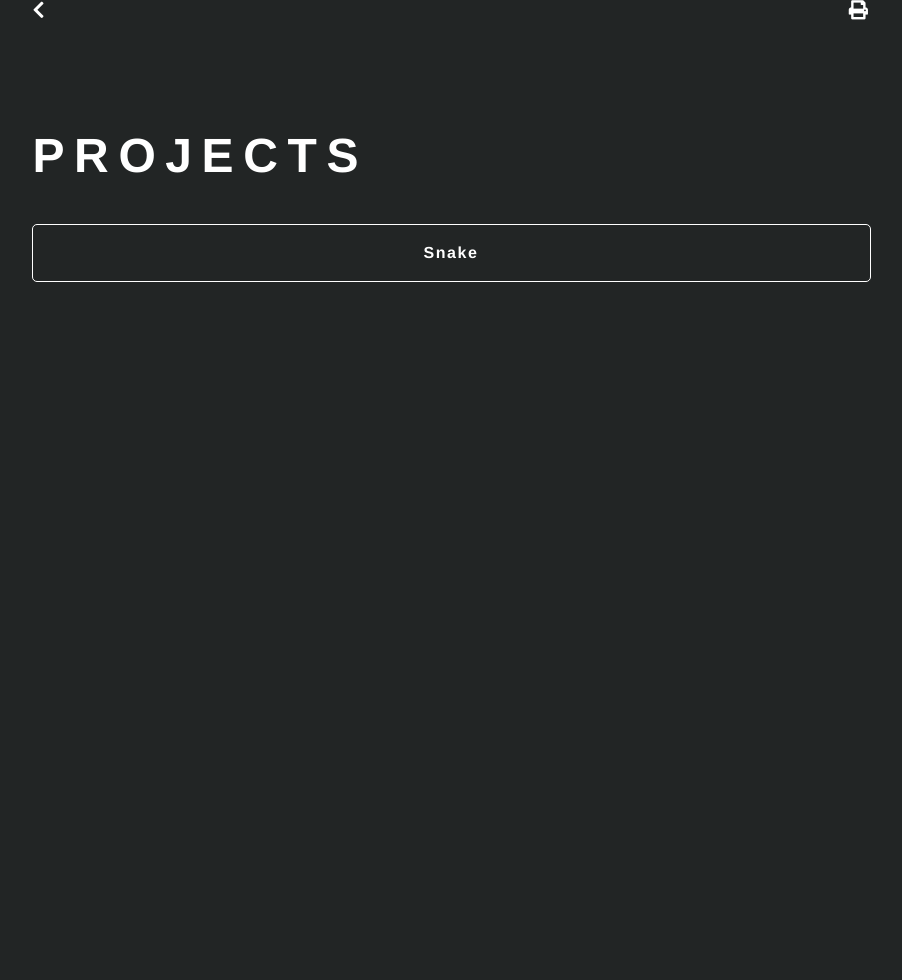
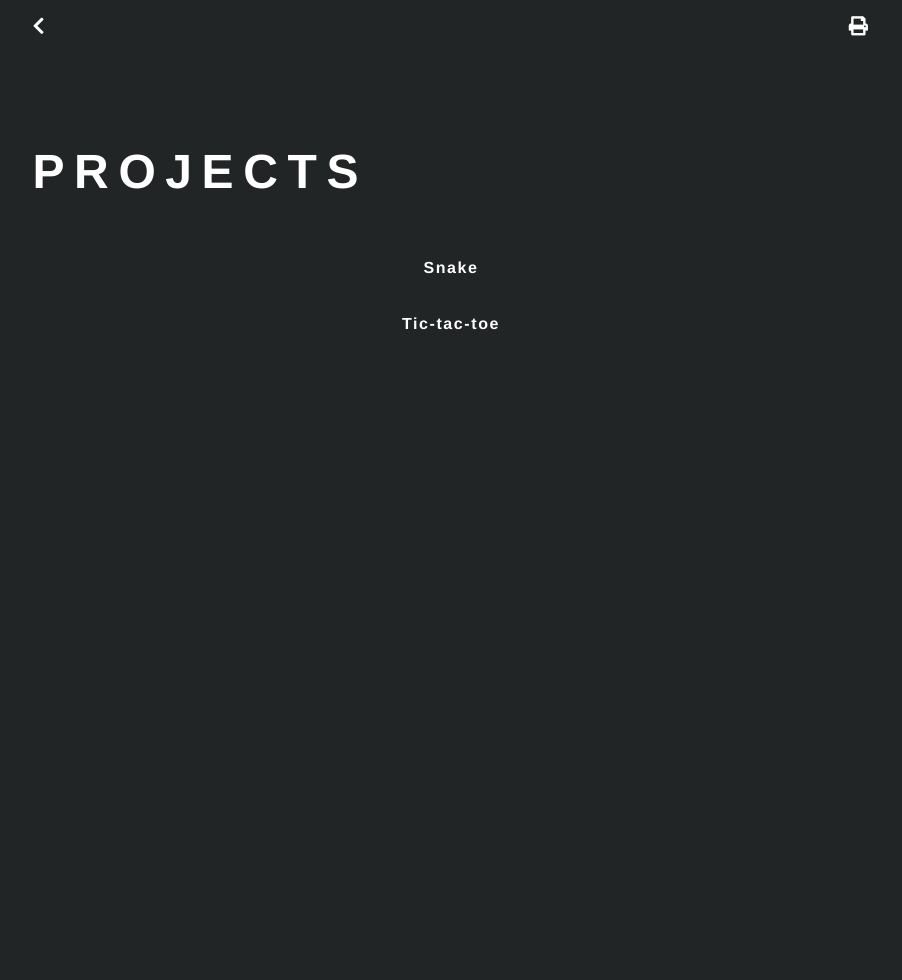
Before and after one commit to adrisons/adrisons.github.io, a Jekyll site: the page built from projects.html, in a window 1280 px wide. Shown: the whole page, without its empty margins (189-1091 px from the left). Built offline with Jekyll 4.4.1, drawn with Linux system fonts in a browser that asks for light colours; nearby versions of some CDN libraries.

Commit message:
Add tic-tac-toe project

```diff
--- a/_data/projects/projects.yml
+++ b/_data/projects/projects.yml
@@ -2,3 +2,5 @@ title: Projects
 list:
     - name: 'Snake'
       url: 'https://adrisons.github.io/snake/'
+    - name: 'Tic-tac-toe'
+      url: 'https://adrisons.github.io/tic-tac-toe/'
--- a/assets/css/projects/projects.css
+++ b/assets/css/projects/projects.css
@@ -3,11 +3,6 @@
     max-width: 837px;
 }
 
-.buttons-list ul li {
-    border: 1px solid white;
-    border-radius: 5px;
-    width: 100%;
-}
 .buttons-list ul li a {
     padding: 1em;
 }
--- a/assets/css/styles.css
+++ b/assets/css/styles.css
@@ -33,6 +33,7 @@ body {
 }
 
 .top-links {
+    margin-top: 1rem;
     display: flex;
     justify-content: space-between;
 }
```
Also changed, not shown: 3 other files.
